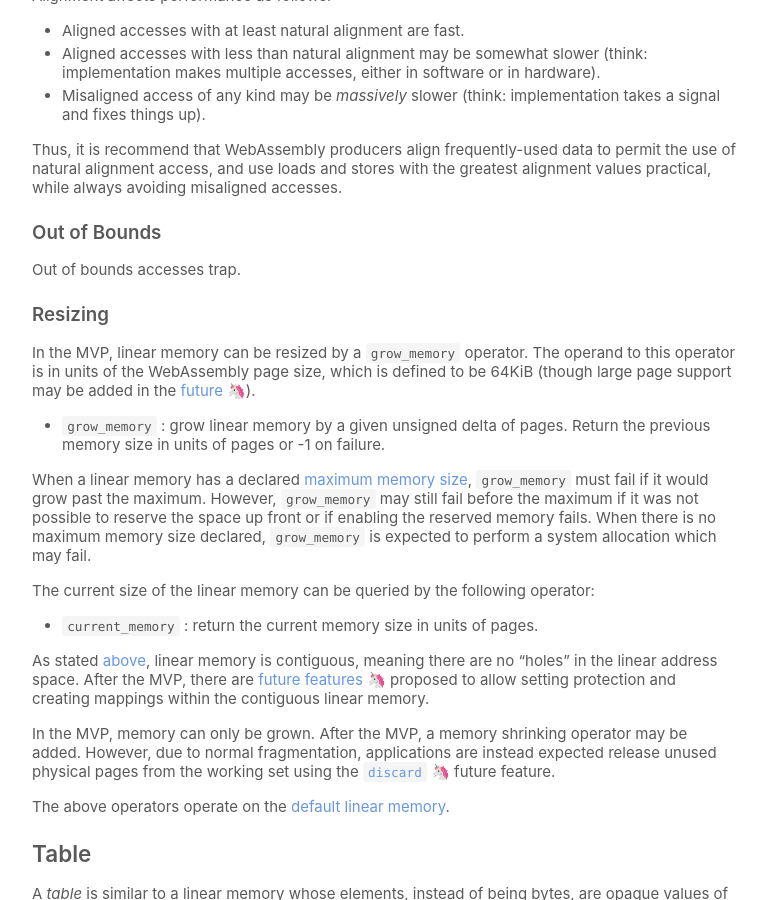
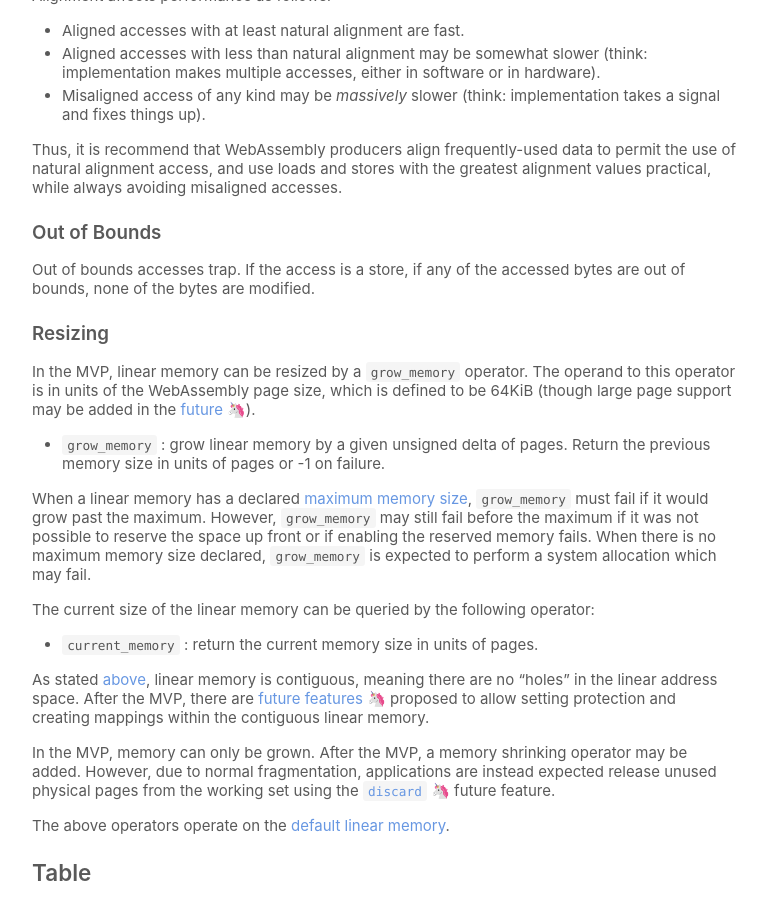
Before and after one commit to int64ago/wasm-cn, a Jekyll site: the page built from design/Semantics.md, in a window 1280 px wide and 900 px high, scrolled down 3574 px. Shown: the whole window, without its empty margins (378-1144 px from the left). Built offline with Jekyll 4.4.1, drawn with Linux system fonts in a browser that asks for light colours; emoji names are drawn with the system emoji font.

Commit message:
update: bump design docs

```diff
--- a/design/Semantics.md
+++ b/design/Semantics.md
@@ -213,7 +213,7 @@ greatest alignment values practical, while always avoiding misaligned accesses.
 
 ### Out of Bounds
 
-Out of bounds accesses trap.
+Out of bounds accesses trap. If the access is a store, if any of the accessed bytes are out of bounds, none of the bytes are modified.
 
 ### Resizing
 
```
Also changed, not shown: design/BinaryEncoding.md (+1 -1 lines).
